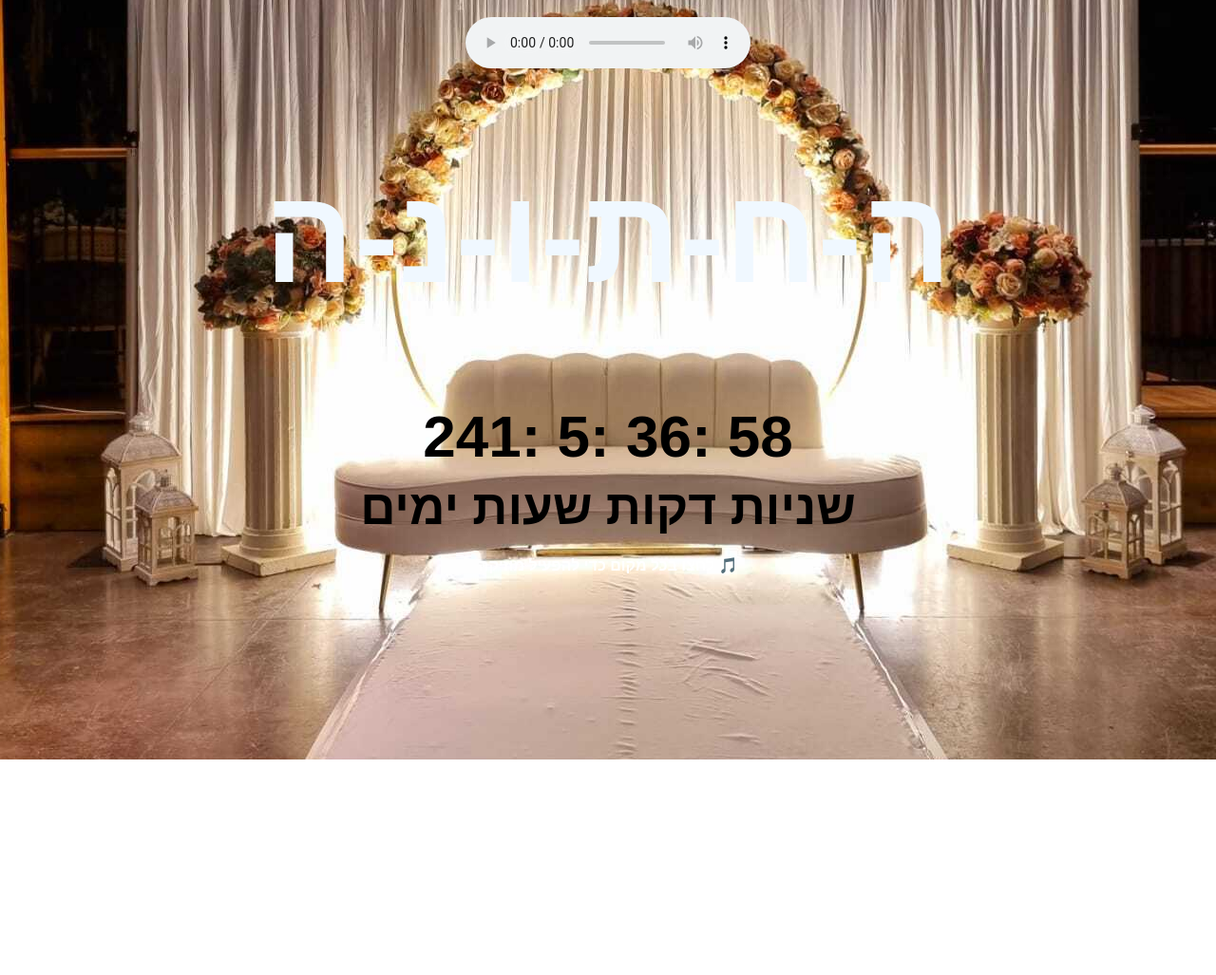
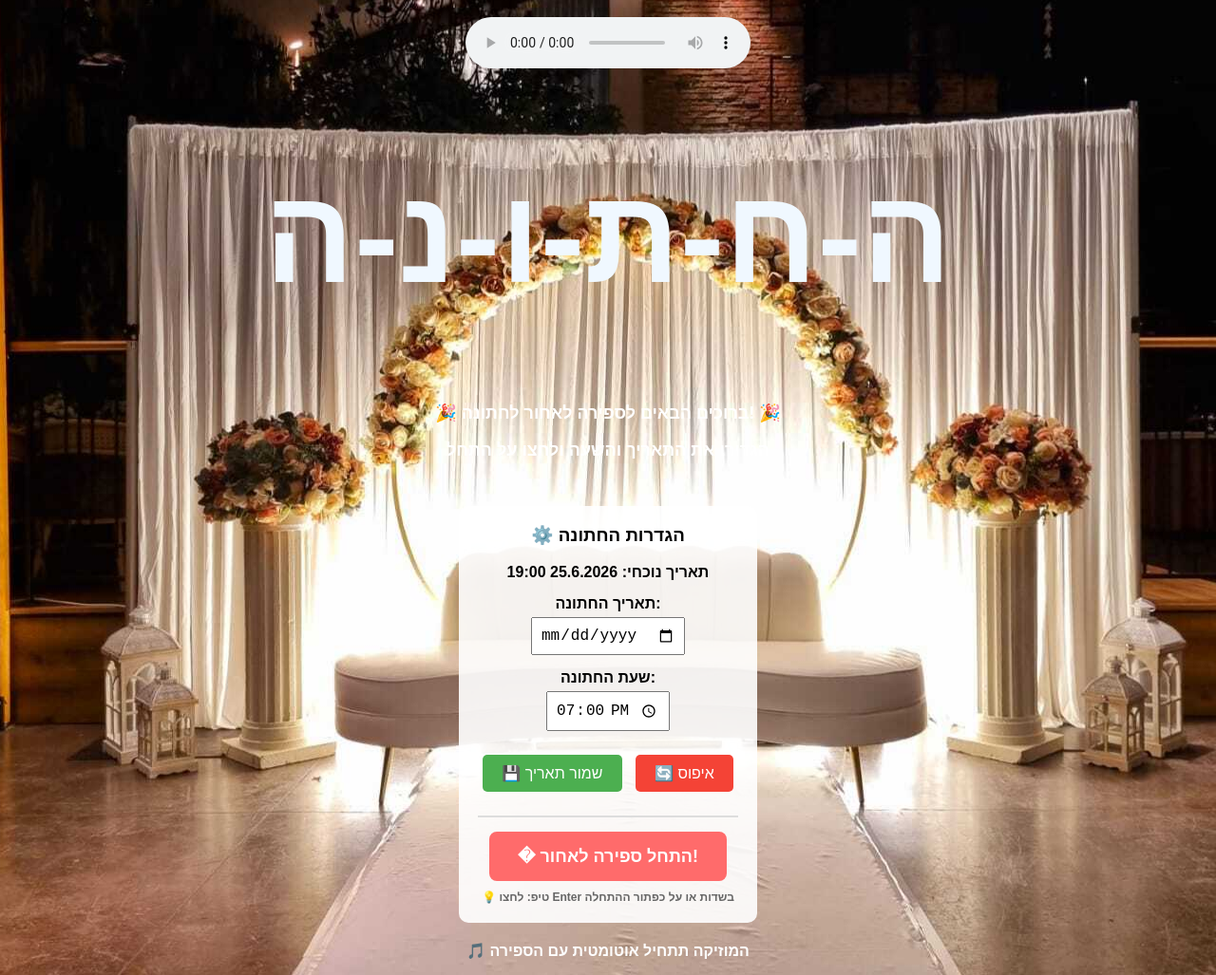
Before and after one commit to racheliRc/wedding, a plain HTML site: page index.html in a window 1280 px wide. Shown: the whole page at 95% size. Before the commit the page ends 800 px from the top, so only its background shows below. Drawn offline with Linux system fonts and the light colour scheme.

Commit message:
שיפור חוויית משתמש - מסך הגדרות אינטראקטיבי
 תכונות חדשות:
- מסך הגדרות ראשוני לפני תחילת הספירה
- הטקסט לא זז עד לחיצת Enter או כפתור התחל
- כפתור 'התחל ספירה לאחור' מרכזי ובולט
- תמיכה בלחיצת Enter בשדות התאריך והשעה
- הסתרה אוטומטית של פאנל ההגדרות אחרי התחלה
- הפעלת מוזיקה אוטומטית רק אחרי התחלת הספירה

 שיפורי עיצוב:
- הודעת ברכה וברוכים הבאים
- טיפים למשתמש
- כפתורים אטרקטיביים יותר
- חוויית משתמש מובנת ופשוטה

 חוויית שימוש משופרת:
- מתאים להתאמה אישית לכל זוג
- קל לשימוש במכשירים ניידים
- אין הפרעות עד שהמשתמש מוכן להתחיל

```diff
--- a/index.html
+++ b/index.html
@@ -6,8 +6,20 @@
     <title></title>
 
     <script>
-        const countDownDate = new Date("Jun 25, 2026 19:00:00").getTime();
-        const x = setInterval(function () {
+        // ברירת המחדל - ניתן לשינוי
+        let countDownDate = new Date("Jun 25, 2026 19:00:00").getTime();
+        let x;
+        let animationStarted = false;
+
+        // טעינת תאריך שמור מ-localStorage
+        const savedDate = localStorage.getItem('weddingDate');
+        if (savedDate) {
+            countDownDate = new Date(savedDate).getTime();
+        }
+
+        function startCountdown() {
+            clearInterval(x);
+            x = setInterval(function () {
                 const now = new Date().getTime();
                 const distance = countDownDate - now;
                 const days = Math.floor(distance / (1000 * 60 * 60 * 24));
@@ -23,42 +35,88 @@
                     document.getElementById("countdown").innerHTML = "כבר זוצים:)";
                 }
             }, 1000);
+        }
+
+        function changeDate() {
+            const newDate = document.getElementById("datePicker").value;
+            const newTime = document.getElementById("timePicker").value || "19:00";
+            if (newDate) {
+                countDownDate = new Date(newDate + " " + newTime + ":00").getTime();
+                localStorage.setItem('weddingDate', new Date(countDownDate).toString());
+                document.getElementById("currentDate").textContent =
+                    new Date(countDownDate).toLocaleDateString('he-IL') + " " + newTime;
+            }
+        }
+
+        function resetDate() {
+            localStorage.removeItem('weddingDate');
+            countDownDate = new Date("Jun 25, 2026 19:00:00").getTime();
+            document.getElementById("datePicker").value = "";
+            document.getElementById("timePicker").value = "19:00";
+            document.getElementById("currentDate").textContent = "25/06/2026 19:00";
+        }
+
+        function startWeddingCountdown() {
+            // הסתרת פאנל ההגדרות
+            document.getElementById("settingsPanel").style.display = "none";
+            document.getElementById("startMessage").style.display = "none";
+
+            // התחלת הספירה לאחור
+            startCountdown();
+            animationStarted = true;
+
+            // הצגת הספירה
+            document.getElementById("countdown").style.display = "block";
+
+            // התחלת אנימציות הטקסט
+            startTextAnimation();
+
+            // הפעלת מוזיקה
+            const audio = document.getElementById('weddingAudio');
+            audio.play().catch(e => {
+                console.log('Autoplay blocked');
+            });
+        }
+
+        function startTextAnimation() {
+            let growing = true;
+            const textElement = document.getElementById('countdown');
+
+            setInterval(() => {
+                if (animationStarted) {
+                    const currentSize = parseFloat(window.getComputedStyle(textElement).fontSize);
+                    if (growing) {
+                        textElement.style.fontSize = (currentSize + 2) + 'px';
+                        if (currentSize > 120) growing = false;
+                    } else {
+                        textElement.style.fontSize = (currentSize - 2) + 'px';
+                        if (currentSize < 20) growing = true;
+                    }
+                }
+            }, 85);
+        }
 
         document.addEventListener('DOMContentLoaded', () => {
-            let growing = true;
-            const textElement = document.getElementById('countdown');
-            const audio = document.getElementById('weddingAudio');
+            // עדכון התאריך הנוכחי בתצוגה
+            document.getElementById("currentDate").textContent =
+                new Date(countDownDate).toLocaleDateString('he-IL') + " " +
+                new Date(countDownDate).toLocaleTimeString('he-IL', {hour: '2-digit', minute:'2-digit'});
 
-            // ניסיון להפעיל מוזיקה אוטומטית
-            const playAudio = () => {
-                audio.play().catch(e => {
-                    console.log('Autoplay blocked, waiting for user interaction');
+            // הסתרת הספירה בהתחלה
+            document.getElementById("countdown").style.display = "none";
+
+            // הוספת מאזין ללחיצת Enter בשדות הקלט
+            document.getElementById("datePicker").addEventListener('keypress', function(e) {
+                if (e.key === 'Enter') {
+                    startWeddingCountdown();
+                }
             });
-            };
 
-            // הפעלת מוזיקה בקליק או מגע ראשון
-            const enableAudio = () => {
-                playAudio();
-                document.removeEventListener('click', enableAudio);
-                document.removeEventListener('touchstart', enableAudio);
-            };
-
-            document.addEventListener('click', enableAudio);
-            document.addEventListener('touchstart', enableAudio);
-
-            // ניסיון ראשוני להפעיל מוזיקה
-            setTimeout(playAudio, 1000);
-
-            setInterval(() => {
-                const currentSize = parseFloat(window.getComputedStyle(textElement).fontSize);
-                if (growing) {
-                    textElement.style.fontSize = (currentSize + 2) + 'px'; // הגדלה
-                    if (currentSize > 120) growing = false; // אם הגיע לגובה מסוים, התחל להקטין
-                } else {
-                    textElement.style.fontSize = (currentSize - 2) + 'px'; // הקטנה
-                    if (currentSize < 20) growing = true; // אם הגיע לגובה מסוים, התחל להגדיל
+            document.getElementById("timePicker").addEventListener('keypress', function(e) {
+                if (e.key === 'Enter') {
+                    startWeddingCountdown();
                 }
-            }, 85); // עדכון כל 100 מילישניות
+            });
         });
     </script>
 </head>
@@ -69,10 +127,47 @@
         הדפדפן שלך לא תומך בהשמעת שמע.
     </audio>
     <h1 style="margin-top: 80px;">ה-ח-ת-ו-נ-ה</h1>
-    <div id="countdown" style="color:black"></div>
+
+    <!-- הודעת התחלה -->
+    <div id="startMessage" style="margin-top: 20px; color: white; font-size: 18px;">
+        <p>🎉 ברוכים הבאים לספירה לאחור לחתונה! 🎉</p>
+        <p>הגדירו את התאריך והשעה ולחצו על התחל</p>
+    </div>
+
+    <!-- פאנל הגדרות -->
+    <div id="settingsPanel" style="margin-top: 30px; background: rgba(255,255,255,0.9); padding: 20px; border-radius: 10px; display: inline-block; color: black; font-size: 16px;">
+        <h3 style="margin-top: 0;">⚙️ הגדרות החתונה</h3>
+        <p style="margin: 5px 0;"><strong>תאריך נוכחי:</strong> <span id="currentDate">25/06/2026 19:00</span></p>
+
+        <div style="margin: 15px 0;">
+            <label><strong>תאריך החתונה: </strong></label><br>
+            <input type="date" id="datePicker" style="font-size: 16px; padding: 8px; margin-top: 5px;" placeholder="בחרו תאריך">
+        </div>
+
+        <div style="margin: 15px 0;">
+            <label><strong>שעת החתונה: </strong></label><br>
+            <input type="time" id="timePicker" value="19:00" style="font-size: 16px; padding: 8px; margin-top: 5px;">
+        </div>
+
+        <div style="margin: 20px 0;">
+            <button onclick="changeDate()" style="font-size: 16px; padding: 10px 20px; background: #4CAF50; color: white; border: none; border-radius: 5px; cursor: pointer; margin: 5px;">💾 שמור תאריך</button>
+            <button onclick="resetDate()" style="font-size: 16px; padding: 10px 20px; background: #f44336; color: white; border: none; border-radius: 5px; cursor: pointer; margin: 5px;">🔄 איפוס</button>
+        </div>
+
+        <div style="margin-top: 20px; padding-top: 15px; border-top: 2px solid #ddd;">
+            <button onclick="startWeddingCountdown()" style="font-size: 18px; padding: 15px 30px; background: #FF6B6B; color: white; border: none; border-radius: 8px; cursor: pointer; font-weight: bold;">� התחל ספירה לאחור!</button>
+        </div>
+
+        <div style="margin-top: 10px; font-size: 12px; color: #666;">
+            💡 טיפ: לחצו Enter בשדות או על כפתור ההתחלה
+        </div>
+    </div>
+
+    <!-- ספירה לאחור - מוסתרת בהתחלה -->
+    <div id="countdown" style="color:black; display:none;"></div>
 
     <div style="margin-top: 20px; font-size: 16px; color: white;">
-        <p>לחצו בכל מקום כדי להפעיל מוזיקה 🎵</p>
+        <p>🎵 המוזיקה תתחיל אוטומטית עם הספירה</p>
     </div>
 
 </body>
```
Also changed, not shown: 1 other file. Lines whose indentation alone changed are shown as unchanged.
